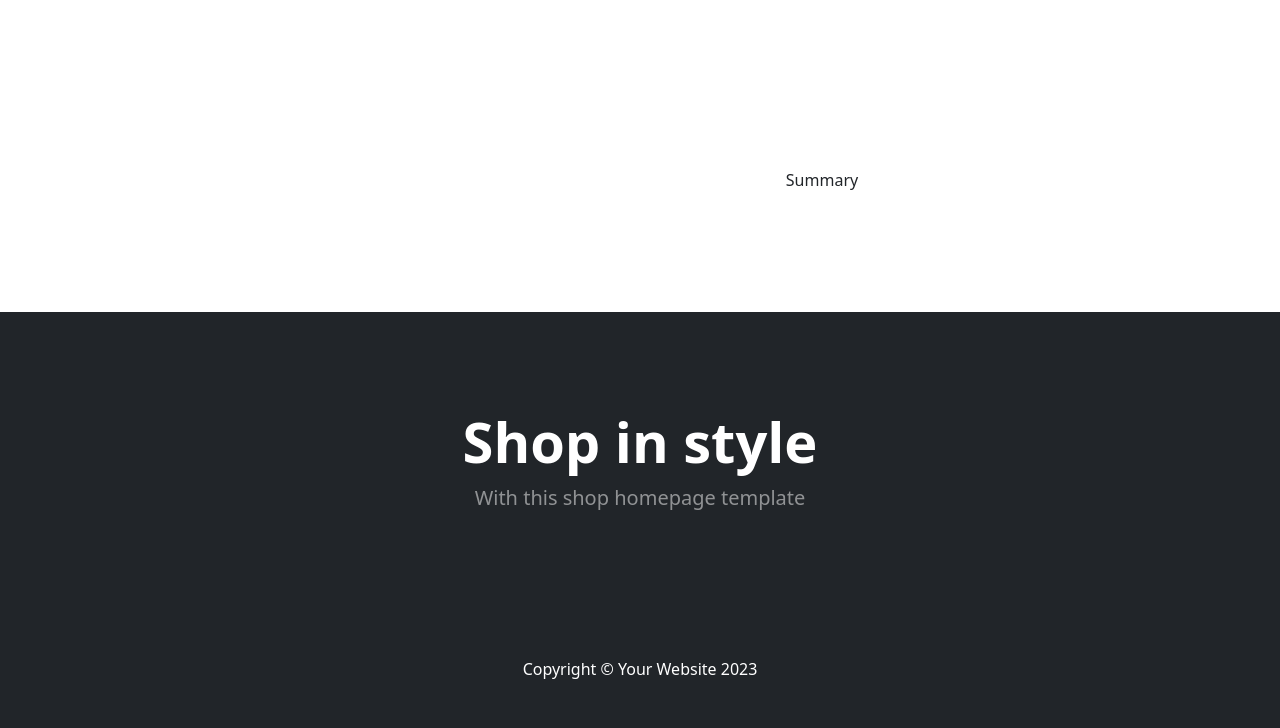
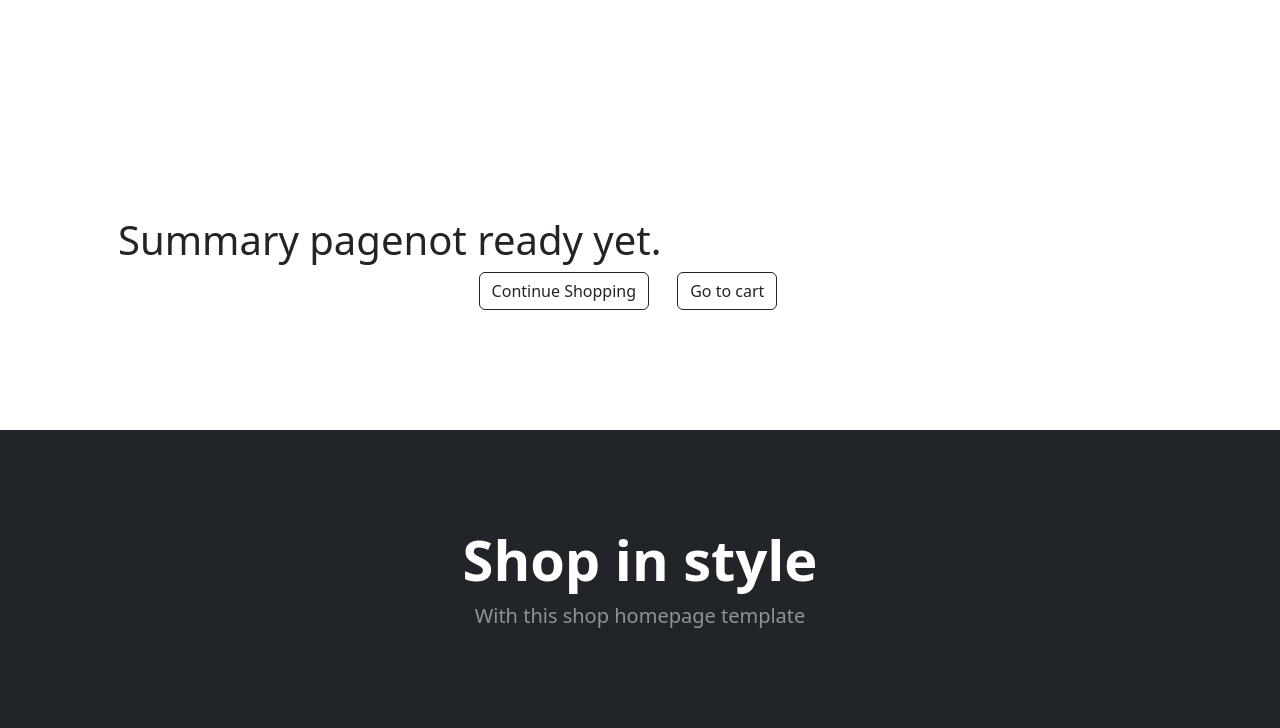
Before and after one commit to RistoPeterson/EShop, a Django app: page /summary in a window 1280 px wide. Shown: the part 56-784 px from the top of the page. Run offline with Django 4.2, Linux system fonts and the light colour scheme; a user stored in the database is signed in; data comes from the database, SQL or seed files in the repository; both versions use the stored data as it was after the commit; some libraries are stand-ins or nearby versions.

Commit message:
Adding buttons to summary page

```diff
--- a/templates/summary.html
+++ b/templates/summary.html
@@ -10,7 +10,13 @@
             <div class="col-md-4 mb-5">
 
             </div>
-               Summary
+            <h1>Summary pagenot ready yet.</h1>
+               <div class="card-footer p-4 pt-0 border-top-0 bg-transparent">
+                    <div class="text-center">
+                        <a class="btn btn-outline-dark mt-auto me-4" href="{% url 'mainapp:index' %}">Continue Shopping</a>
+                        <a class="btn btn-outline-dark mt-auto me-4" href="#">Go to cart</a>
+                    </div>
+                </div>
             <div class="col-md-8 mb-5">
 
             </div>
```
Also changed, not shown: db.sqlite3.
